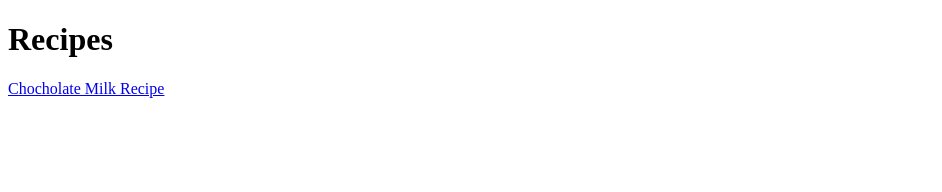
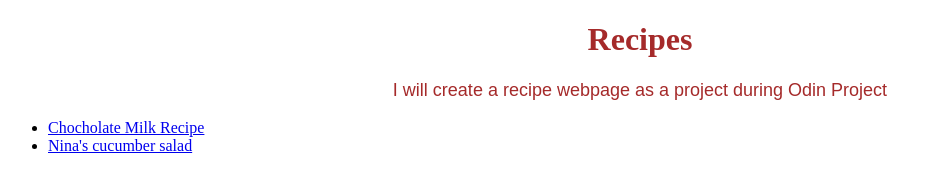
Before and after one commit to PeyTech/odin-recipes, a plain HTML site: page index.html in a window 1280 px wide. Shown: the whole page, without its empty margins (0-942 px from the left). Drawn offline with Linux system fonts and the light colour scheme.

Commit message:
1.03 Added styles.css and added to index.html

```diff
--- a/index.html
+++ b/index.html
@@ -1,11 +1,20 @@
 <!DOCTYPE html>
 <html lang="en">
 <head>
+    <link rel="stylesheet" href="styles.css">
     <meta charset="UTF-8">
     <title>Recipes</title>
 </head>
 <body>
-    <h1>Recipes</h1>
-    <a href="./recipes/Chocomilk.html">Chocholate Milk Recipe</a>
+    <h1 style="text-align: center; color:brown;">Recipes</h1>
+
+
+    <p>I will create a recipe webpage as a project during Odin Project</p>
+
+    <ul>
+        <li><a href="./recipes/Chocomilk.html">Chocholate Milk Recipe</a></li>
+        <li><a href="./recipes/cucumbersalad.html">Nina's cucumber salad</a></li>
+    </ul>
+
 </body>
 </html>
--- /dev/null
+++ b/styles.css
@@ -0,0 +1,7 @@
+p   {
+    color: brown;
+    text-align: center;
+    text-shadow: 2cm;
+    font-size: large;
+    font-family: sans-serif;
+}
```
Also changed, not shown: images/cucumbersalad.png (added).
